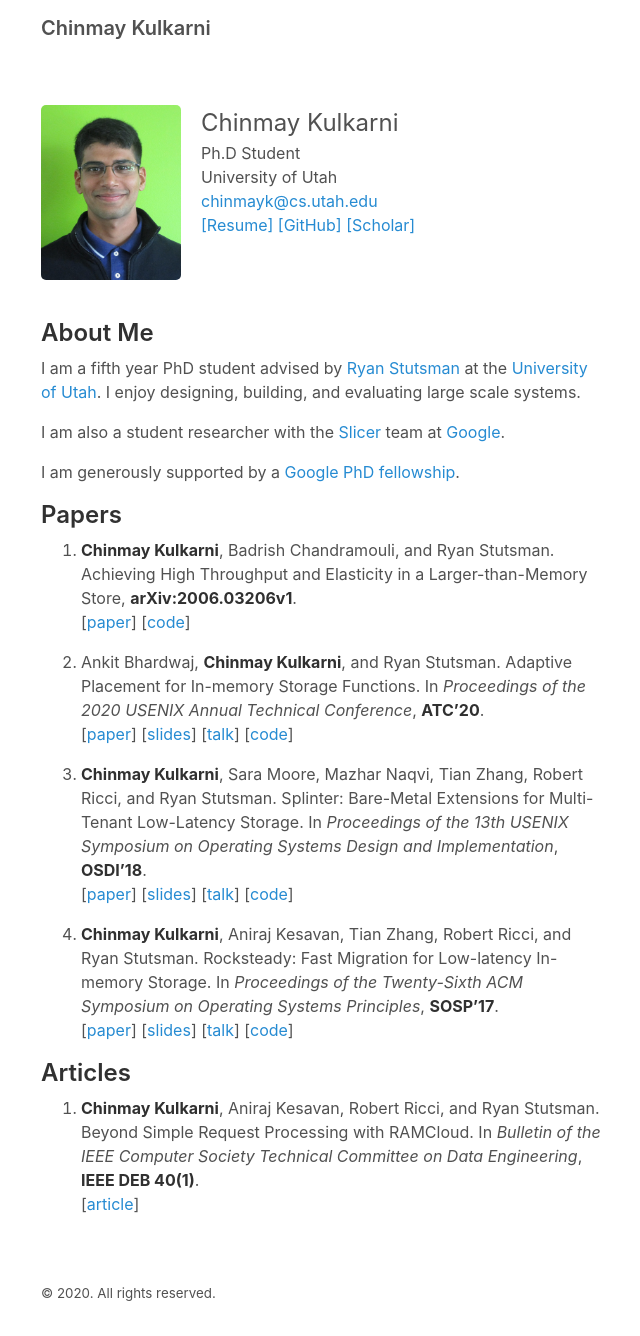
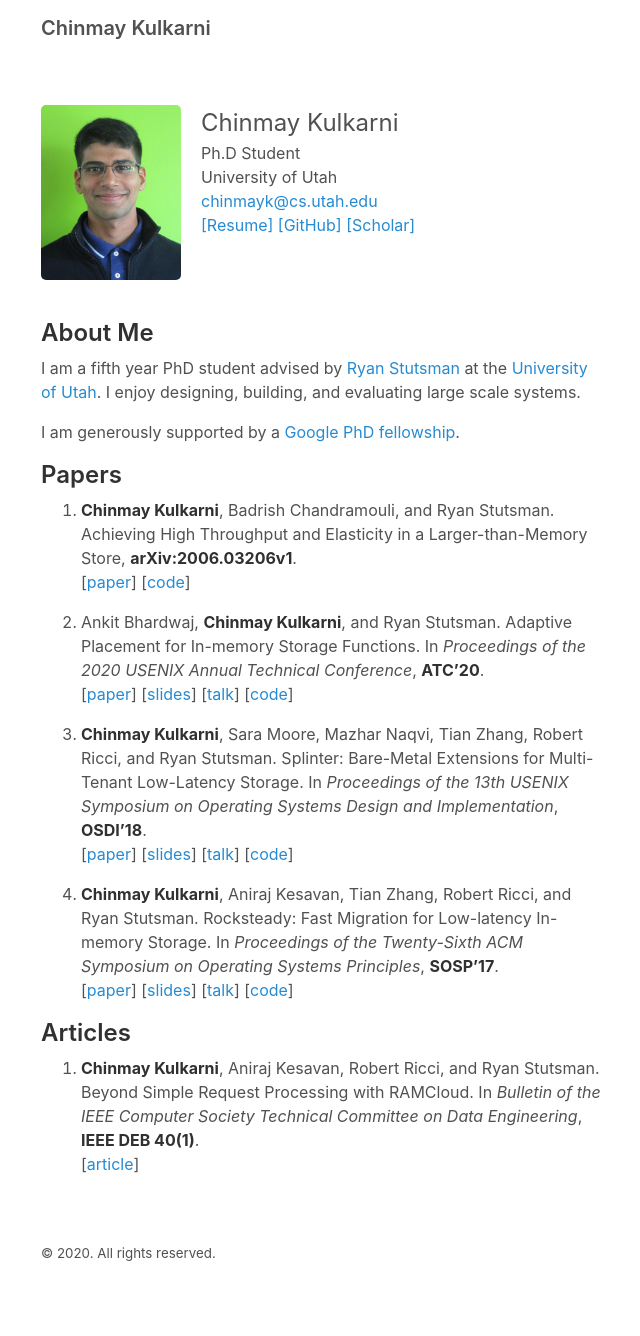
Before and after one commit to chinkulkarni/chinkulkarni.github.io, a Jekyll site: the page built from index.md, in a window 1280 px wide. Shown: the whole page, without its empty margins (319-959 px from the left). Built offline with Jekyll 4.4.1, drawn with Linux system fonts in a browser that asks for light colours; after the commit the page ends 1296 px from its top, so only the background shows below that.

Commit message:
Remove student researcher

```diff
--- a/index.md
+++ b/index.md
@@ -22,9 +22,6 @@ University of Utah<br>
 I am a fifth year PhD student advised by [Ryan Stutsman](http://rstutsman.github.io/)
 at the [University of Utah](http://www.cs.utah.edu/). I enjoy designing,
 building, and evaluating large scale systems.
-
-I am also a student researcher with the [Slicer](https://www.usenix.org/system/files/conference/osdi16/osdi16-adya.pdf) team
-at [Google](https://about.google).
 
 I am generously supported by a [Google PhD fellowship](
 https://ai.googleblog.com/2019/09/announcement-of-2019-fellowship.html).
```
Also changed, not shown: 2 other files.
